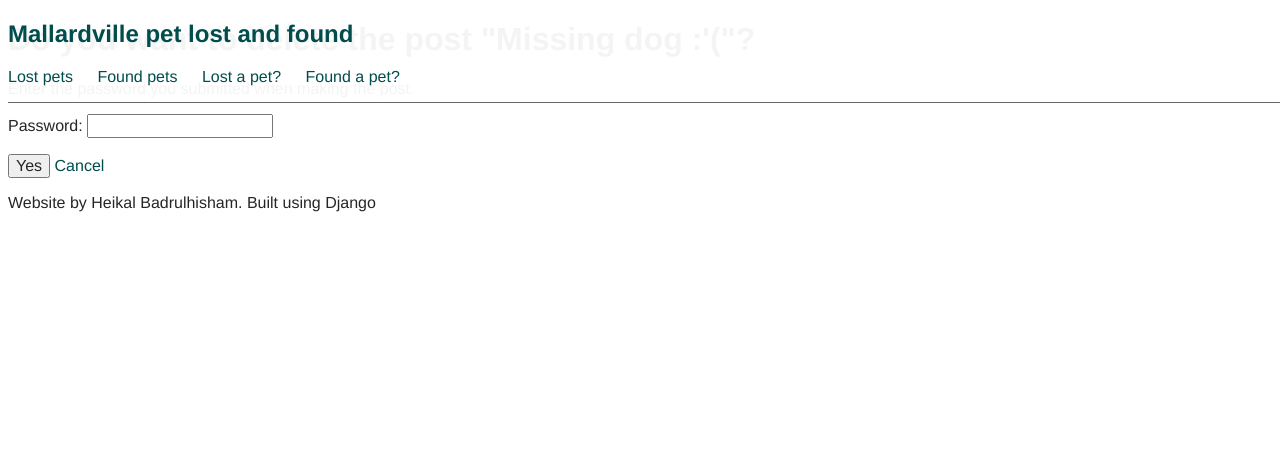
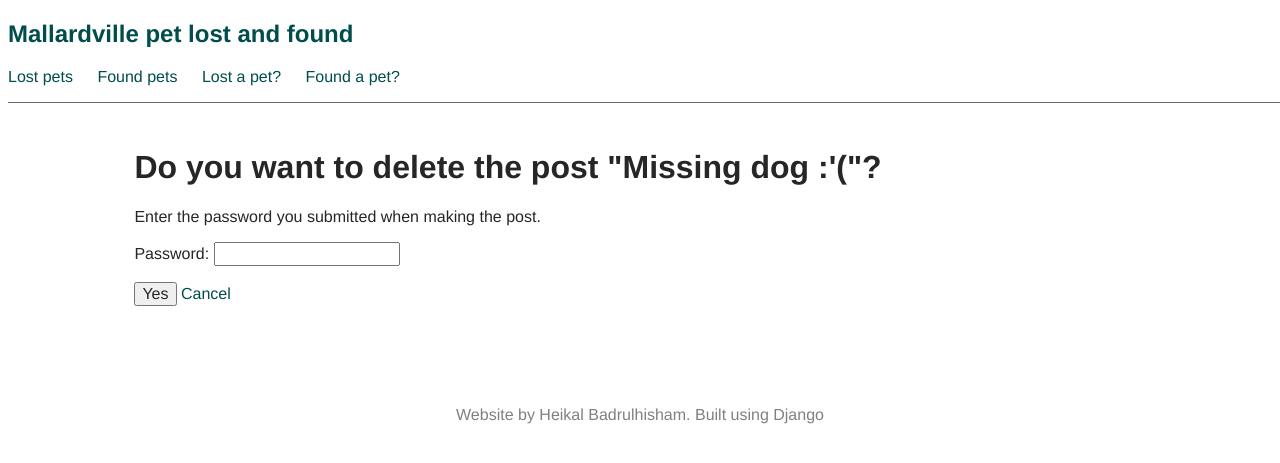
Before and after one commit to heikalb/django-sample, a Django app: page /post/11/delete/ in a window 1280 px wide. Shown: the top 463 px of the page. Run offline with Django 3.2, Linux system fonts and the light colour scheme; data comes from the database, SQL or seed files in the repository.

Commit message:
html edits

```diff
--- a/templates/base.html
+++ b/templates/base.html
@@ -8,8 +8,10 @@
 </head>
 <body>
     {% include 'navbar.html' %}
-    {% block content %}
-    {% endblock %}
+    <div class="content">
+        {% block content %}
+        {% endblock %}
+    </div>
     {% include 'footer.html'%}
 </body>
 </html>
--- a/templates/footer.html
+++ b/templates/footer.html
@@ -1,3 +1,3 @@
-<p id="footer">
-    Website by Heikal Badrulhisham. Built using Django
-</p>
+<div class="footer">
+    <p>Website by Heikal Badrulhisham. Built using Django</p>
+</div>
```
